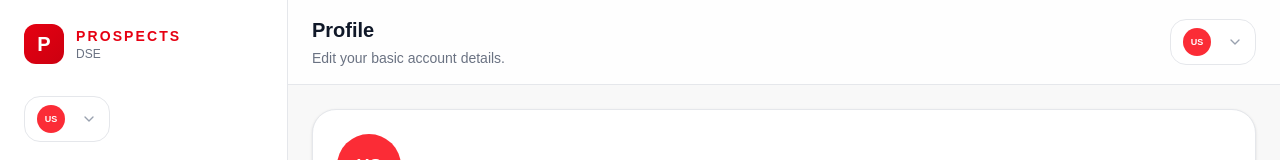
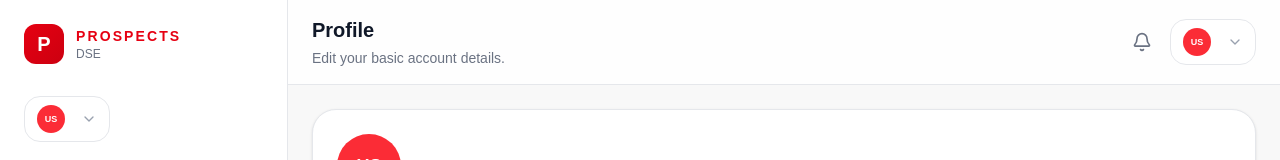
Before and after one commit to MalozDev/prospect-management-system, a Next.js app: page /profile in a window 1280 px wide. Shown: the top 160 px of the page. Built offline with nearby package versions, Linux system fonts and the light colour scheme; no server answers; sample sign-in values are in the browser's storage.

Commit message:
added notification count to app icon

```diff
--- a/app/(dashboard_dse)/notifications/page.tsx
+++ b/app/(dashboard_dse)/notifications/page.tsx
@@ -17,10 +17,15 @@ export default function NotificationsPage() {
   const notifications = data.notifications;
   const unreadCount = notifications.filter((n) => n.unread).length;
 
+  const triggerRefresh = () => {
+    window.dispatchEvent(new Event("notification-refresh"));
+  };
+
   const handleMarkRead = async (id: string) => {
     try {
       await apiFetch(`/api/notifications/${id}`, { method: "PATCH" });
       refetch();
+      triggerRefresh();
     } catch {
       // Silently fail
     }
@@ -31,6 +36,7 @@ export default function NotificationsPage() {
     try {
       await apiFetch(`/api/notifications/${id}`, { method: "DELETE" });
       refetch();
+      triggerRefresh();
     } catch {
       // Silently fail
     } finally {
@@ -52,6 +58,7 @@ export default function NotificationsPage() {
       }
     }
     refetch();
+    triggerRefresh();
   };
 
   return (
--- /dev/null
+++ b/components/shared/NotificationBadge.tsx
@@ -0,0 +1,29 @@
+"use client";
+
+import Link from "next/link";
+import { Bell } from "lucide-react";
+import { useUnreadCount } from "@/lib/use-unread-count";
+
+/**
+ * Bell icon with a live unread notification count badge.
+ * Polls every 30 seconds. Visible on all pages via the PageShell header.
+ * Clicking opens the notifications page.
+ */
+export function NotificationBadge() {
+  const unreadCount = useUnreadCount();
+
+  return (
+    <Link
+      href="/notifications"
+      className="relative flex h-10 w-10 items-center justify-center rounded-full text-gray-500 transition hover:bg-gray-100 hover:text-[#E60012]"
+      aria-label={`Notifications${unreadCount > 0 ? ` (${unreadCount} unread)` : ""}`}
+    >
+      <Bell className="h-5 w-5" />
+      {unreadCount > 0 && (
+        <span className="absolute -right-0.5 -top-0.5 flex h-5 min-w-[20px] items-center justify-center rounded-full bg-[#E60012] px-1 text-[10px] font-bold leading-none text-white ring-2 ring-white animate-scale-in">
+          {unreadCount > 99 ? "99+" : unreadCount}
+        </span>
+      )}
+    </Link>
+  );
+}
--- a/components/shared/PageShell.tsx
+++ b/components/shared/PageShell.tsx
@@ -3,6 +3,7 @@
 import { BottomNavigation } from "@/components/shared/BottomNavigation";
 import { Sidebar } from "@/components/shared/Sidebar";
 import { UserDropdown } from "@/components/shared/UserDropdown";
+import { NotificationBadge } from "@/components/shared/NotificationBadge";
 
 interface PageShellProps {
   title: string;
@@ -22,7 +23,10 @@ export function PageShell({ title, description, children }: PageShellProps) {
                 <h1 className="text-xl font-semibold text-gray-900">{title}</h1>
                 {description ? <p className="mt-1 text-sm text-gray-500">{description}</p> : null}
               </div>
-              <UserDropdown />
+              <div className="flex items-center gap-2">
+                <NotificationBadge />
+                <UserDropdown />
+              </div>
             </div>
           </div>
           <div className="p-4 sm:p-6">{children}</div>
--- a/components/shared/Sidebar.tsx
+++ b/components/shared/Sidebar.tsx
@@ -7,6 +7,7 @@ import { usePathname } from "next/navigation";
 
 import { UserDropdown } from "@/components/shared/UserDropdown";
 import { getStoredProfile, type ProfileInfo, DEFAULT_PROFILE } from "@/utils/profile";
+import { useUnreadCount } from "@/lib/use-unread-count";
 
 const dseItems = [
   { href: "/dashboard", label: "Dashboard", icon: LayoutDashboard },
@@ -28,6 +29,7 @@ const supervisorItems = [
 export function Sidebar() {
   const pathname = usePathname();
   const [profile, setProfile] = useState<ProfileInfo>(DEFAULT_PROFILE);
+  const unreadCount = useUnreadCount();
 
   useEffect(() => {
     let active = true;
@@ -84,7 +86,15 @@ export function Sidebar() {
                   : "text-gray-600 hover:bg-[#fff8f8] hover:text-[#E60012]"
               }`}
             >
-              <Icon className={`h-4 w-4 ${isActive ? "text-[#E60012]" : ""}`} />
+              <div className="relative">
+                <Icon className={`h-4 w-4 ${isActive ? "text-[#E60012]" : ""}`} />
+                {/* Notification badge on the Bell icon */}
+                {label === "Notifications" && unreadCount > 0 && (
+                  <span className="absolute -right-2 -top-2 flex h-4 min-w-[16px] items-center justify-center rounded-full bg-[#E60012] px-1 text-[8px] font-bold leading-none text-white ring-2 ring-white">
+                    {unreadCount > 99 ? "99+" : unreadCount}
+                  </span>
+                )}
+              </div>
               <span>{label}</span>
               {isActive && (
                 <span className="ml-auto h-2 w-2 rounded-full bg-[#E60012]" />
--- /dev/null
+++ b/lib/use-unread-count.ts
@@ -0,0 +1,59 @@
+"use client";
+
+import { useState, useEffect, useRef } from "react";
+import { getToken } from "./api-client";
+
+const POLL_INTERVAL_MS = 30_000;
+
+/**
+ * Hook that fetches and maintains the unread notification count.
+ * Polls every 30 seconds and also listens for a custom
+ * "notification-refresh" event for instant updates.
+ */
+export function useUnreadCount(): number {
+  const [count, setCount] = useState(0);
+  const intervalRef = useRef<ReturnType<typeof setInterval> | null>(null);
+
+  const fetchCount = async () => {
+    const token = getToken();
+    if (!token) return; // Not logged in
+
+    try {
+      const res = await fetch("/api/notifications?unreadOnly=true", {
+        headers: {
+          Authorization: `Bearer ${token}`,
+        },
+      });
+      if (!res.ok) return;
+      const data = await res.json();
+      const notifications = data.notifications || [];
+      setCount(notifications.length);
+    } catch {
+      // Silent fail — will retry on next poll
+    }
+  };
+
+  useEffect(() => {
+    // Fetch immediately on mount
+    fetchCount();
+
+    // Poll every 30 seconds
+    intervalRef.current = setInterval(fetchCount, POLL_INTERVAL_MS);
+
+    // Listen for instant refresh events
+    const handleRefresh = () => {
+      fetchCount();
+    };
+    window.addEventListener("notification-refresh", handleRefresh);
+
+    return () => {
+      if (intervalRef.current) {
+        clearInterval(intervalRef.current);
+      }
+      window.removeEventListener("notification-refresh", handleRefresh);
+    };
+    // eslint-disable-next-line react-hooks/exhaustive-deps
+  }, []);
+
+  return count;
+}
--- a/next.config.ts
+++ b/next.config.ts
@@ -20,15 +20,6 @@ const nextConfig: NextConfig = {
           },
         ],
       },
-      {
-        source: "/manifest.json",
-        headers: [
-          {
-            key: "Content-Type",
-            value: "application/manifest+json",
-          },
-        ],
-      },
     ];
   },
 };
```
